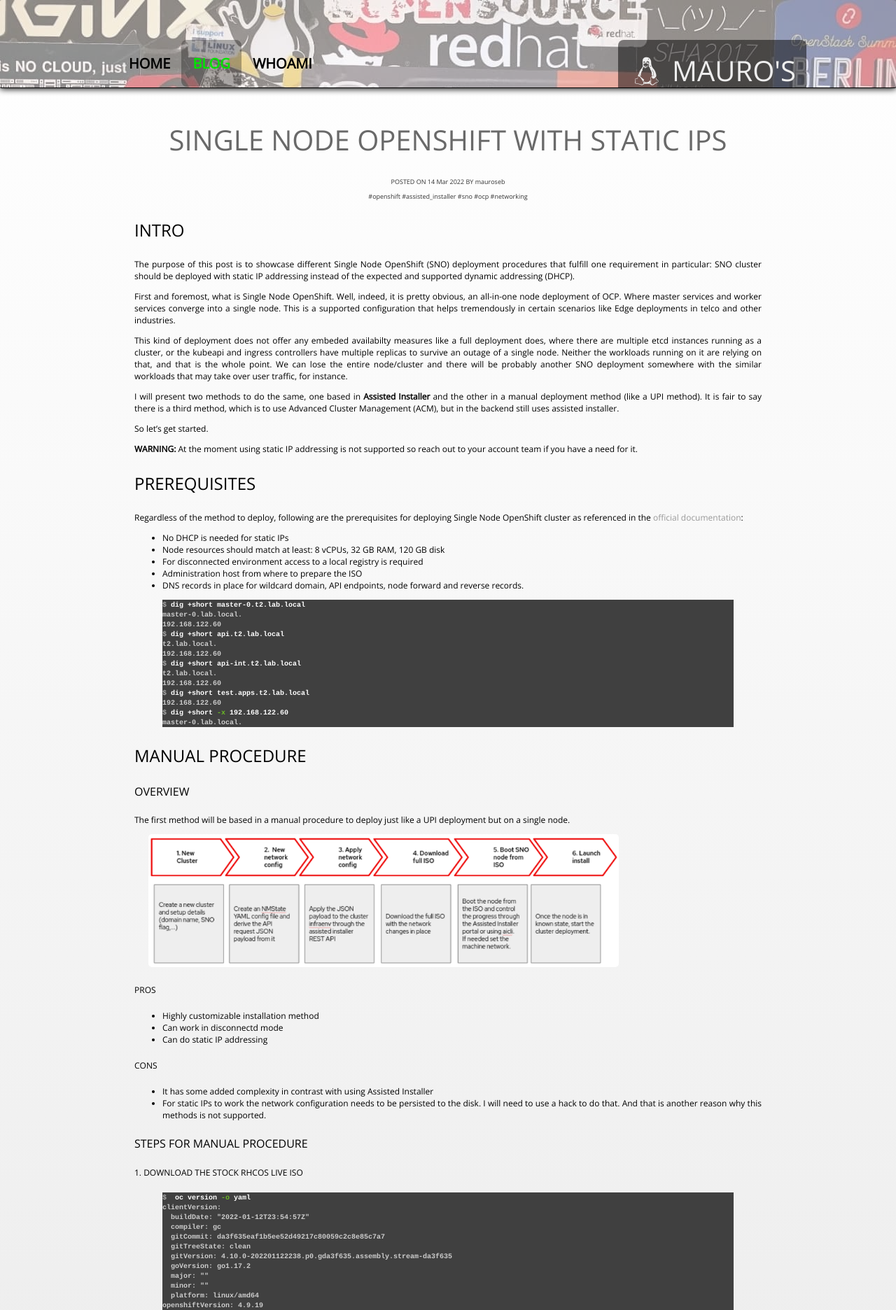
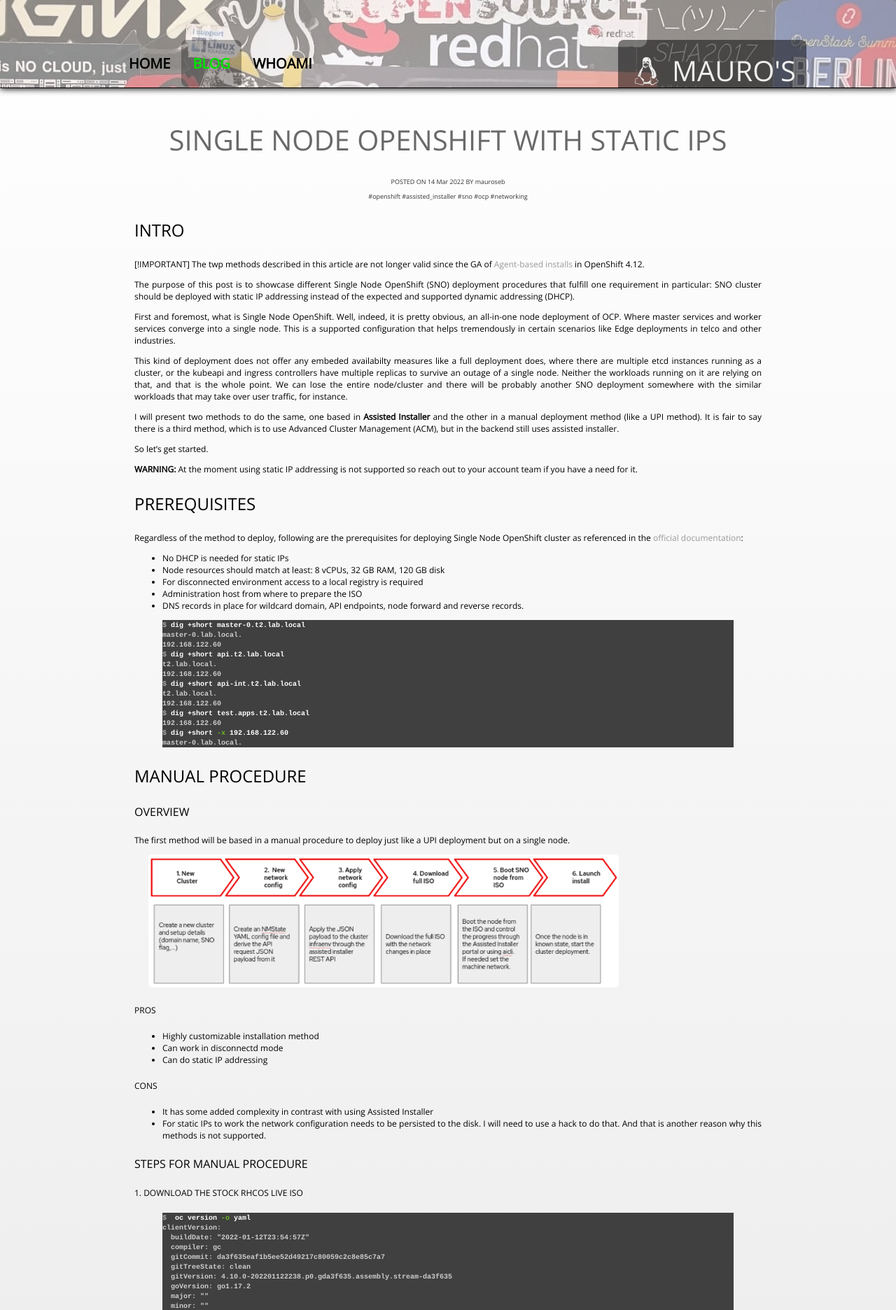
Before and after one commit to mauroseb/mauroseb.github.io, a Jekyll site: the page built from _posts/2022-03-14-sno-with-static-ips.md, in a window 1280 px wide. Shown: the top 1872 px of the page at 70% size. Built offline with Jekyll 4.4.1, drawn with Linux system fonts in a browser that asks for light colours.

Commit message:
Update 2022-03-14-sno-with-static-ips.md

```diff
--- a/_posts/2022-03-14-sno-with-static-ips.md
+++ b/_posts/2022-03-14-sno-with-static-ips.md
@@ -8,6 +8,9 @@
 excerpt_separator: "<!-- more -->"
 ---
 ### Intro
+
+[!IMPORTANT]
+The twp methods described in this article are not longer valid since the GA of [Agent-based installs](https://docs.openshift.com/container-platform/4.12/installing/installing_with_agent_based_installer/preparing-to-install-with-agent-based-installer.html) in OpenShift 4.12.
 
 The purpose of this post is to showcase different Single Node OpenShift (SNO) deployment procedures that fulfill one requirement in particular:
 SNO cluster should be deployed with static IP addressing instead of the expected and supported dynamic addressing (DHCP).
```
